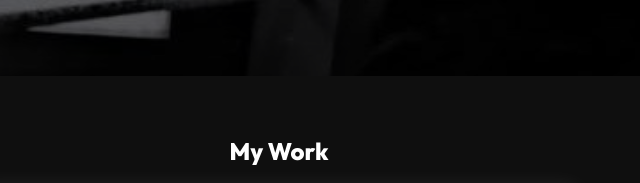
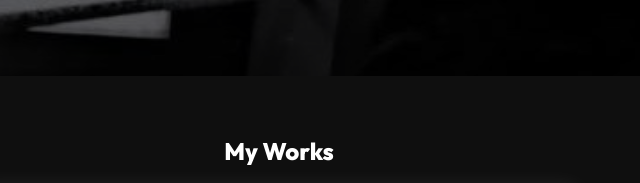
Before and after one commit to Amegh3/Premium-artist-portfolio, a plain HTML site: page index.html in a window 1280 px wide. Shown: the part 1184-1367 px from the top of the page, 361-1001 px from the left. Drawn offline with Linux system fonts and the light colour scheme.

Commit message:
Update index.html

```diff
--- a/index.html
+++ b/index.html
@@ -32,7 +32,7 @@
 
   <!-- Slideshow -->
   <section id="gallery">
-    <h2 style="text-align:center;">My Work</h2>
+    <h2 style="text-align:center;">My Works</h2>
     <div class="slideshow-container">
       <div class="slideshow-box">
         <img class="slide" src="photo_6262538157450970247_x.jpg" />
```
